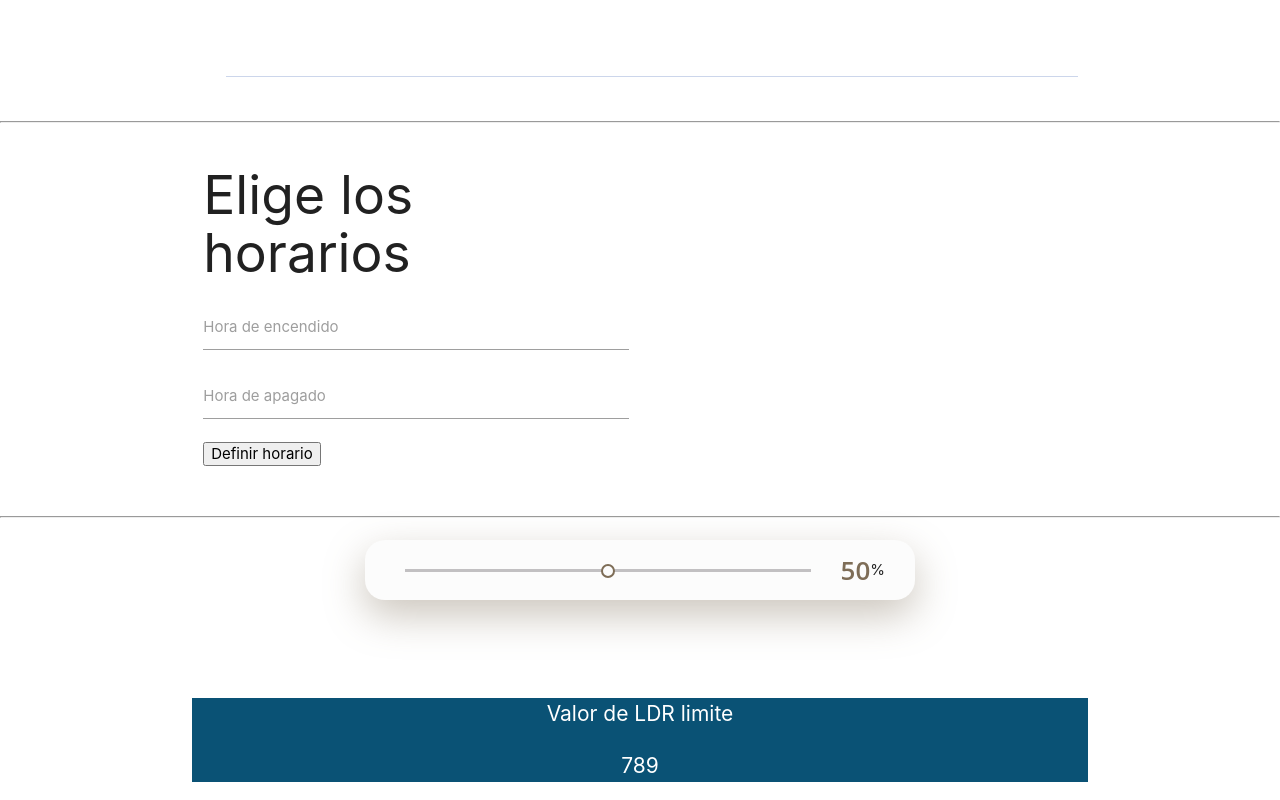
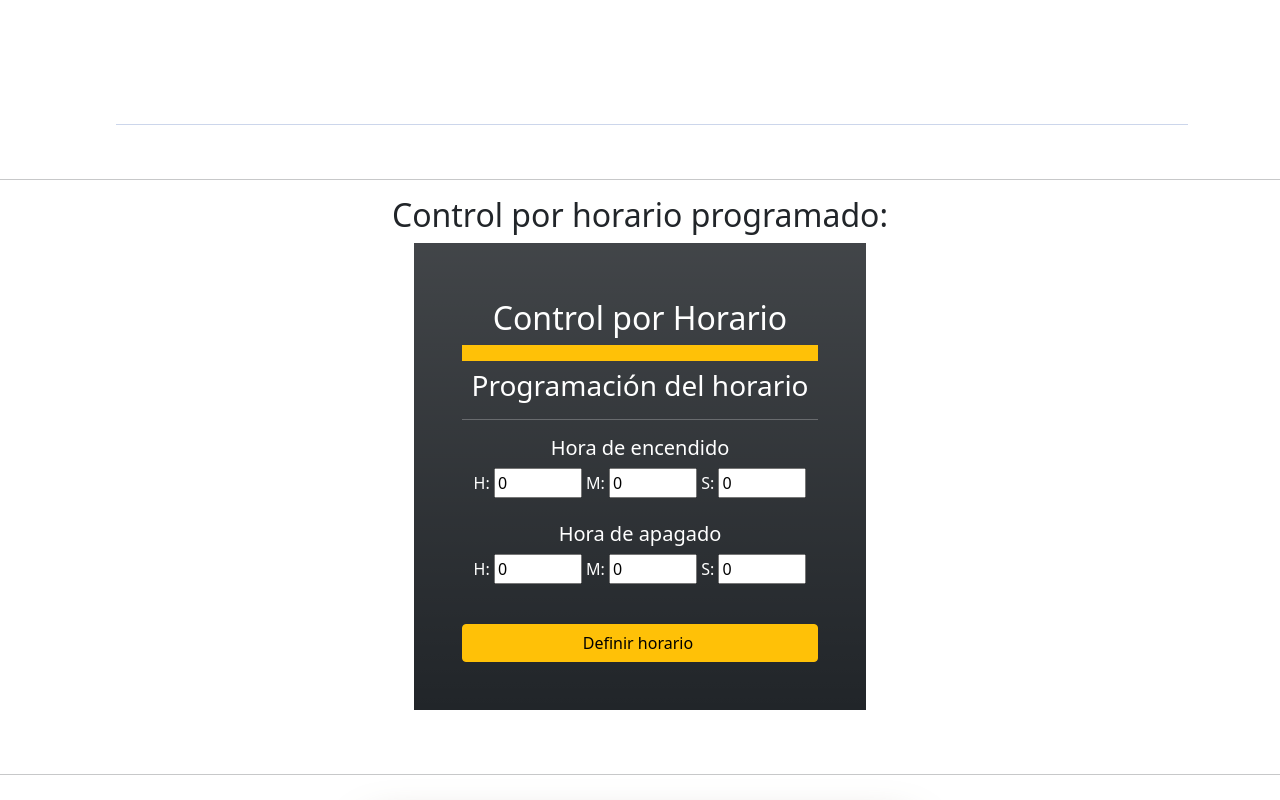
Before and after one commit to alanzarate/lampara_iot, a plain HTML site: page data/page6.html in a window 1280 px wide. Shown: the part 1200-2000 px from the top of the page. Drawn offline with nearby package versions, Linux system fonts and the light colour scheme; no server answers.

Commit message:
front bonito

```diff
--- a/data/page6.css
+++ b/data/page6.css
@@ -331,7 +331,8 @@ label #btnClose{
  }
  .slider1 input[type="range"]::-webkit-slider-thumb {
   -webkit-appearance:none !important;
-
+  width: 20px;
+  height: 20px;
 
   background:#fcfcfc;
   border:2px solid #7E6D57;
@@ -370,7 +371,7 @@ label #btnClose{
    .sliderPwm input[type="range"] {
     -webkit-appearance:none !important;
     width:420px;
-    height:3px;
+    height:4px;
     background:#7E6D57;
     margin: 0px !important;
 
@@ -379,7 +380,8 @@ label #btnClose{
    }
    .sliderPwm input[type="range"]::-webkit-slider-thumb {
     -webkit-appearance:none !important;
-
+    width: 20px;
+    height: 20px;
 
     background:#fcfcfc;
     border:2px solid #7E6D57;
--- a/data/page6.html
+++ b/data/page6.html
@@ -14,7 +14,9 @@
     />
     <link rel="stylesheet" href="page6.css">
     <title>Lámpara</title>
-    <link rel="stylesheet" href="https://cdnjs.cloudflare.com/ajax/libs/materialize/1.0.0/css/materialize.min.css">
+    <link href="https://cdn.jsdelivr.net/npm/bootstrap@5.0.2/dist/css/bootstrap.min.css" rel="stylesheet" integrity="sha384-EVSTQN3/azprG1Anm3QDgpJLIm9Nao0Yz1ztcQTwFspd3yD65VohhpuuCOmLASjC" crossorigin="anonymous">
+
+    <!-- <link rel="stylesheet" href="https://cdnjs.cloudflare.com/ajax/libs/materialize/1.0.0/css/materialize.min.css"> -->
     <script src="https://code.highcharts.com/highcharts.js"></script>
   </head>
 <body onload="getData()">
@@ -39,22 +41,22 @@
       </div>
   </div>
 
-  <div class="container1">
-    <div class="row1">
-      <div class="f_col1">
+  <div class="container">
+    <div class="row">
+      <div class="col">
         <img
         class="logo-ucb"
         src="https://ucblpz.com/wp-content/uploads/2018/12/UCB-logo-lapaz.png"
       />
       </div>
-      <div class="f_col2">
+      <div class="col">
         <div>
             <h2 class="titulo-h2">Internet de las cosas - Lámpara inteligente</h2>
         </div>
 
 
       </div>
-      <div class="f_col3">
+      <div class="col">
 
         <div class="waveStrength-3">
             <div class="wave">
@@ -69,7 +71,7 @@
           </div>
 
       </div>
-      <div class="f_col3">
+      <div class="col">
 
       </div>
     </div>
@@ -108,30 +110,46 @@
     <hr>
 
 
-    <div class="container">
-      <div class="row">
-
-        <div class="col s12 m6">
-          <h2>Elige los horarios</h2>
-          <form>
-            <div class="input-field">
-              <input type="text" id="time1" class="timepicker1">
-              <label for="time1">Hora de encendido</label>
-            </div>
-            <div class="input-field">
-              <input type="text" id="time2" class="timepicker2">
-              <label for="time2">Hora de apagado</label>
-            </div>
-          </form>
-
-          <button onclick="convierte()">Definir horario</button>
-        </div>
+    <h2 style="text-align: center;">Control por horario programado:</h2>
+  <div class="container d-flex justify-content-center">
+  <div class="p-5 bg-dark bg-gradient text-white">
+    <h2 class="text-center mt-2">Control por Horario</h2>
+    <div id="digital-clock" class="bg-warning text-center text-black p-2 h2 w-full">
+    </div>
+    <h3 class="text-center">Programación del horario</h3>
+    <div id="alarm-list"></div>
+    <hr />
+    <form class="text-center mt-2">
+      <h5>Hora de encendido</h5>
+      <div class="container">
+        <label for="hour">H:</label>
+        <input type="number" name="hour" id="hour" min="0" max="23" value="0">
+        <label for=minute>M:</label>
+        <input type="number" name="minute" id="minute" min="0" max="59" value="0">
+        <label for=second>S:</label>
+        <input type="number" name="second" id="second" min="0" max="59" value="0">
+      </div>
+      <br>
+      <h5>Hora de apagado</h5>
+      <div class="container">
+        <label for="hour">H:</label>
+        <input type="number" name="hour" id="hour" min="0" max="23" value="0">
+        <label for=minute>M:</label>
+        <input type="number" name="minute" id="minute" min="0" max="59" value="0">
+        <label for=second>S:</label>
+        <input type="number" name="second" id="second" min="0" max="59" value="0">
+      </div>
 
 
 
+      <div class="d-grid gap-2 mt-2">
+        <br>
+        <input type="button" class="btn btn-warning btn-block " id="Apagado" value="Definir horario " onclick = "mostrar()">
       </div>
-    </div>
-    <script src="https://cdnjs.cloudflare.com/ajax/libs/materialize/1.0.0/js/materialize.min.js"></script>
+    </form>
+  </div>
+  </div>
+    <br>
     <script>
       const timer1 = document.querySelector('.timepicker1');
       M.Timepicker.init(timer1, {twelveHour:false});
```
Also changed, not shown: data/page4.html (+28 -9 lines).
